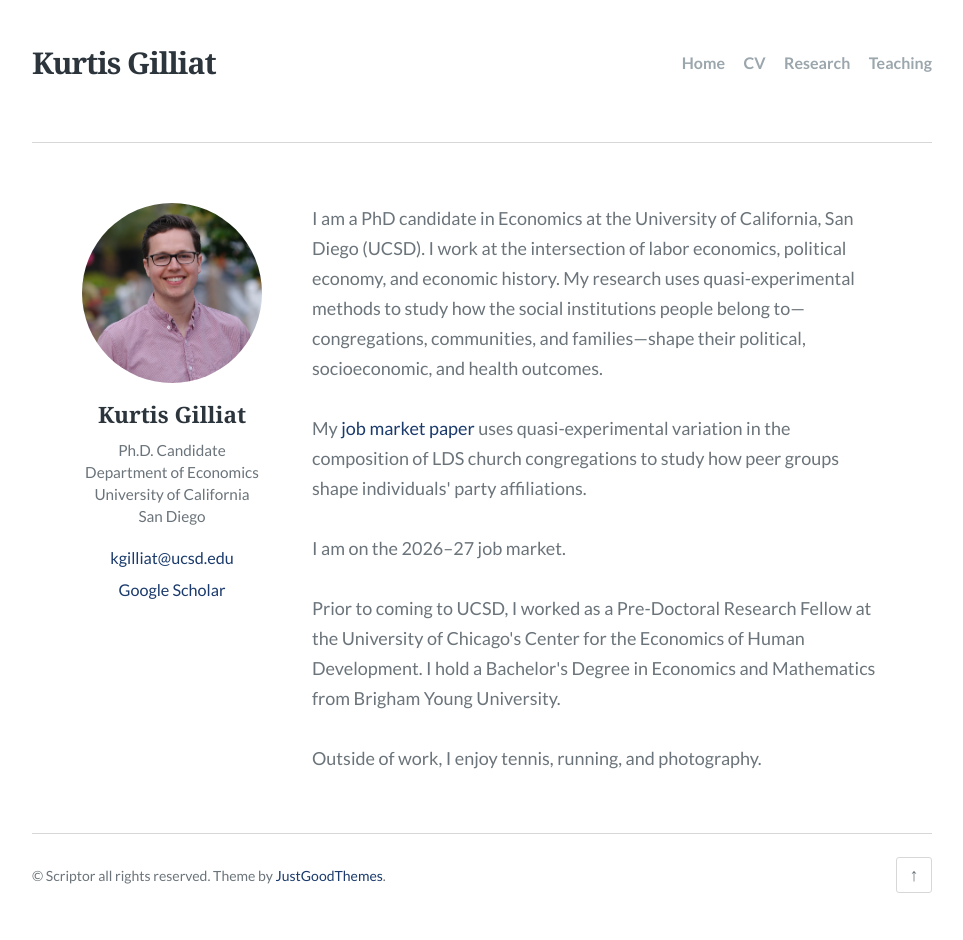
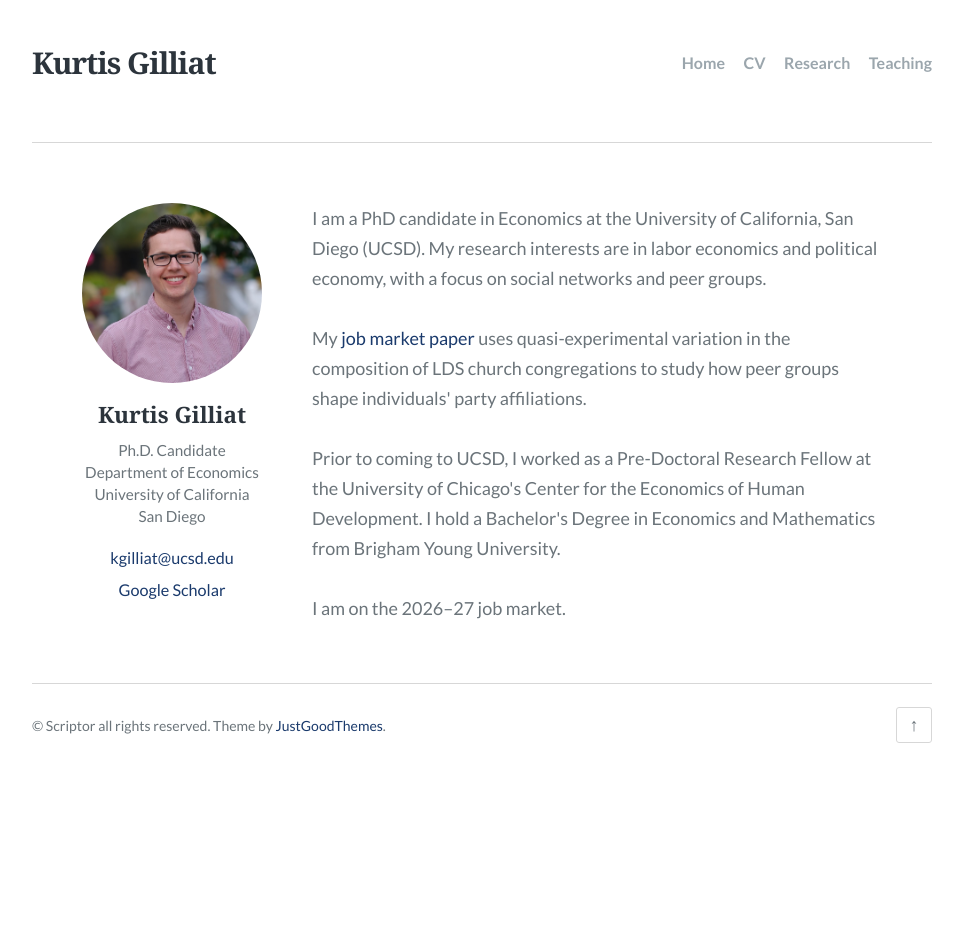
Before and after one commit to kgilliat/kgilliat.github.io, a Jekyll site: the page built from index.html, in a window 1280 px wide. Shown: the whole page, without its empty margins (158-1121 px from the left). Built offline with Jekyll 4.4.1, drawn with Linux system fonts in a browser that asks for light colours; the list of posts is cut into pages by our own code; after the commit the page ends 900 px from its top, so only the background shows below that.

Commit message:
Revise home page blurb
- Restore the shorter opening paragraph
- Drop the hobbies paragraph
- Move the job market line to the end

Co-Authored-By: Claude Opus 5 (1M context) <noreply@anthropic.com>

```diff
--- a/index.html
+++ b/index.html
@@ -18,15 +18,13 @@ title: Kurtis Gilliat
         </ul>
       </aside>
       <div class="profile-main">
-        <p>I am a PhD candidate in Economics at the University of California, San Diego (UCSD). I work at the intersection of labor economics, political economy, and economic history. My research uses quasi-experimental methods to study how the social institutions people belong to&mdash;congregations, communities, and families&mdash;shape their political, socioeconomic, and health outcomes.</p>
+        <p>I am a PhD candidate in Economics at the University of California, San Diego (UCSD). My research interests are in labor economics and political economy, with a focus on social networks and peer groups.</p>
 
         <p>My <a href="{{ '/papers/church_peers_on_politics_Gilliat_Brown.pdf' | relative_url }}">job market paper</a> uses quasi-experimental variation in the composition of LDS church congregations to study how peer groups shape individuals' party affiliations.</p>
 
-        <p>I am on the 2026&ndash;27 job market.</p>
-
         <p>Prior to coming to UCSD, I worked as a Pre-Doctoral Research Fellow at the University of Chicago's Center for the Economics of Human Development. I hold a Bachelor's Degree in Economics and Mathematics from Brigham Young University.</p>
 
-        <p>Outside of work, I enjoy tennis, running, and photography.</p>
+        <p>I am on the 2026&ndash;27 job market.</p>
       </div>
     </div>
   </article>
```
